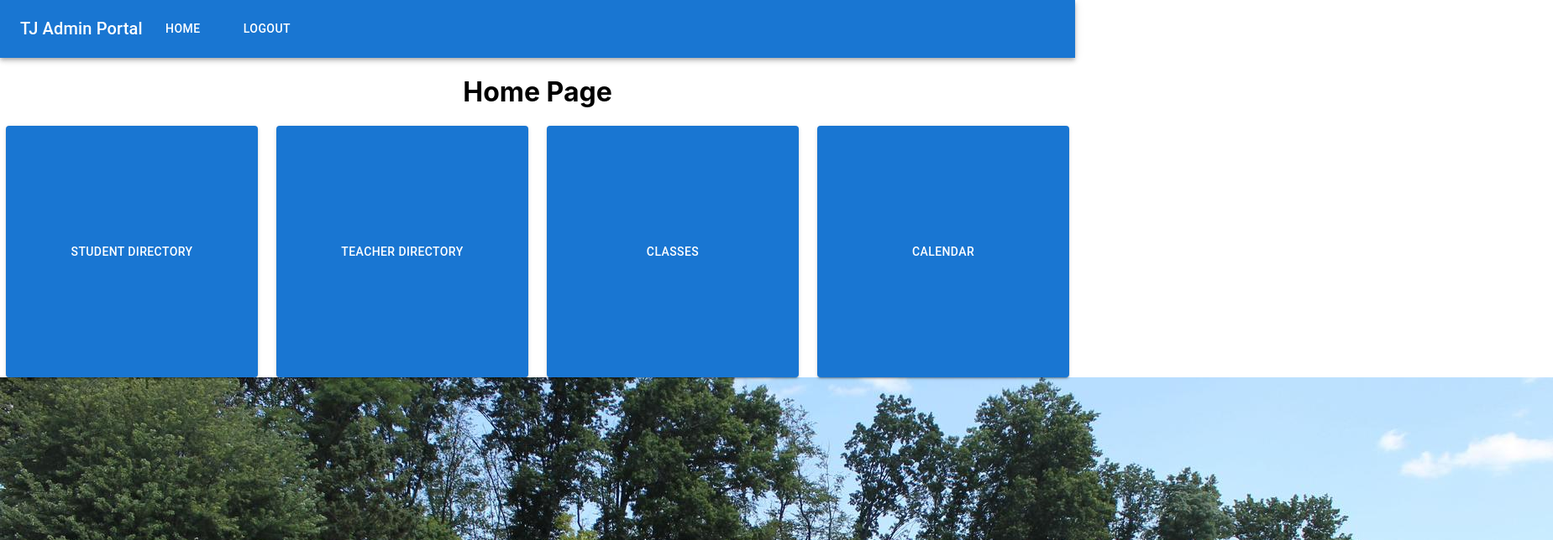
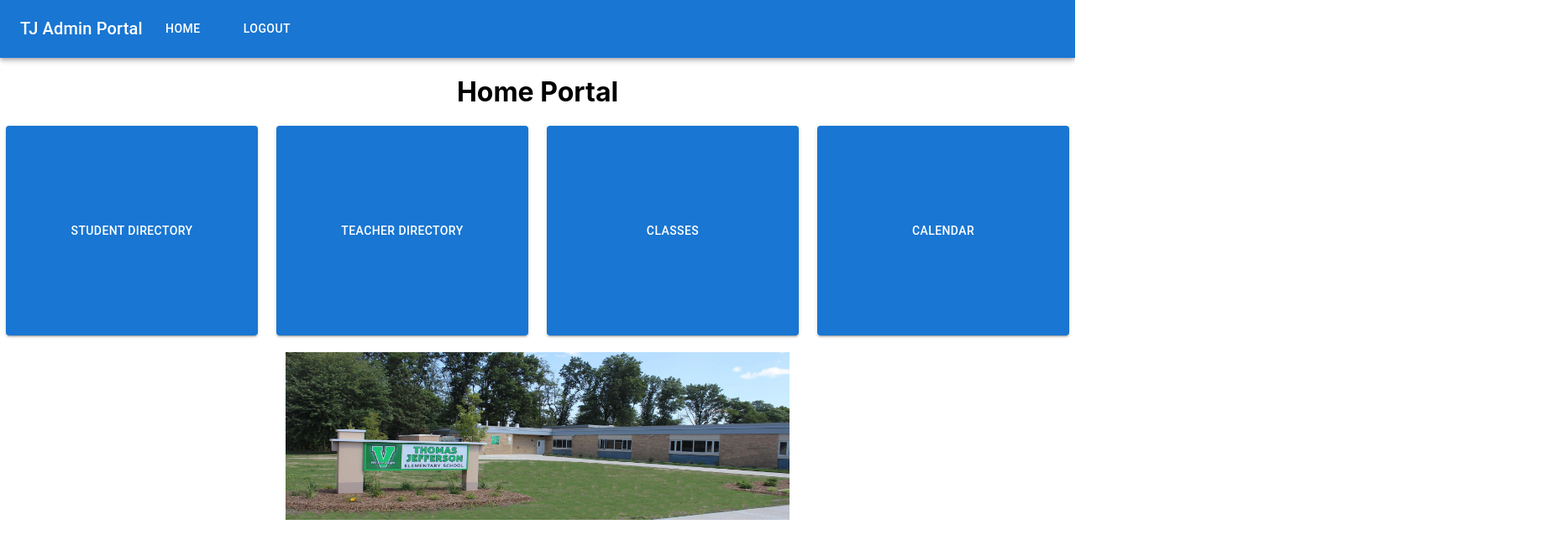
Before and after one commit to yangjus/tj_admin_proj, a React (Create React App) app: page /home in a window 1280 px wide. Shown: the top 644 px of the page at 84% size, 1849 px wide, since content can reach past the window. Built offline with nearby package versions, Linux system fonts and the light colour scheme.

Commit message:
adjusted image and header

```diff
--- a/src/home-page_components/Home.js
+++ b/src/home-page_components/Home.js
@@ -7,15 +7,20 @@ const Home = (props) => {
 
     const btnSize = {
         maxWidth: "300px",
-        maxHeight: "300px",
+        maxHeight: "250px",
         minWidth: "300px",
-        minHeight: "300px",
+        minHeight: "250px",
     };
+
+    const photoSize = {
+        height: "200px",
+        width: "600px",
+    }
 
     return (
         <>
             <Navbar/>
-            <h1>Home Page</h1>
+            <h1>Home Portal</h1>
             <Grid container spacing={1}>
                 <Grid item xs={3}>
                     <Button variant='contained' fontSize="30" style={btnSize}>Student Directory</Button>
@@ -30,7 +35,10 @@ const Home = (props) => {
                     <Button variant='contained' fontSize="30" style={btnSize}>Calendar</Button>
                 </Grid>
             </Grid>
-            <img src={TJES} />
+            <br></br>
+            <Grid backgroundSize='contained'>
+                <img src={TJES} style={photoSize}/>
+            </Grid>
         </>
     );
 };
```
